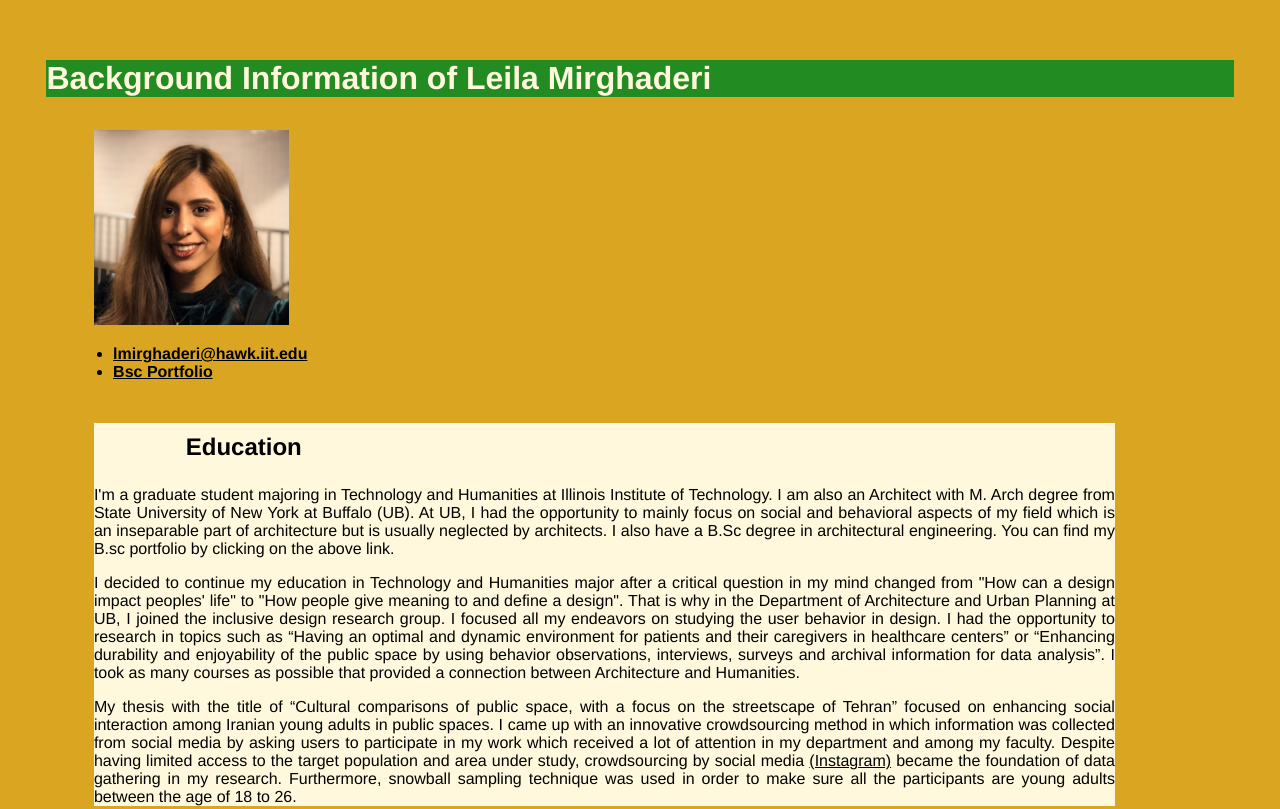
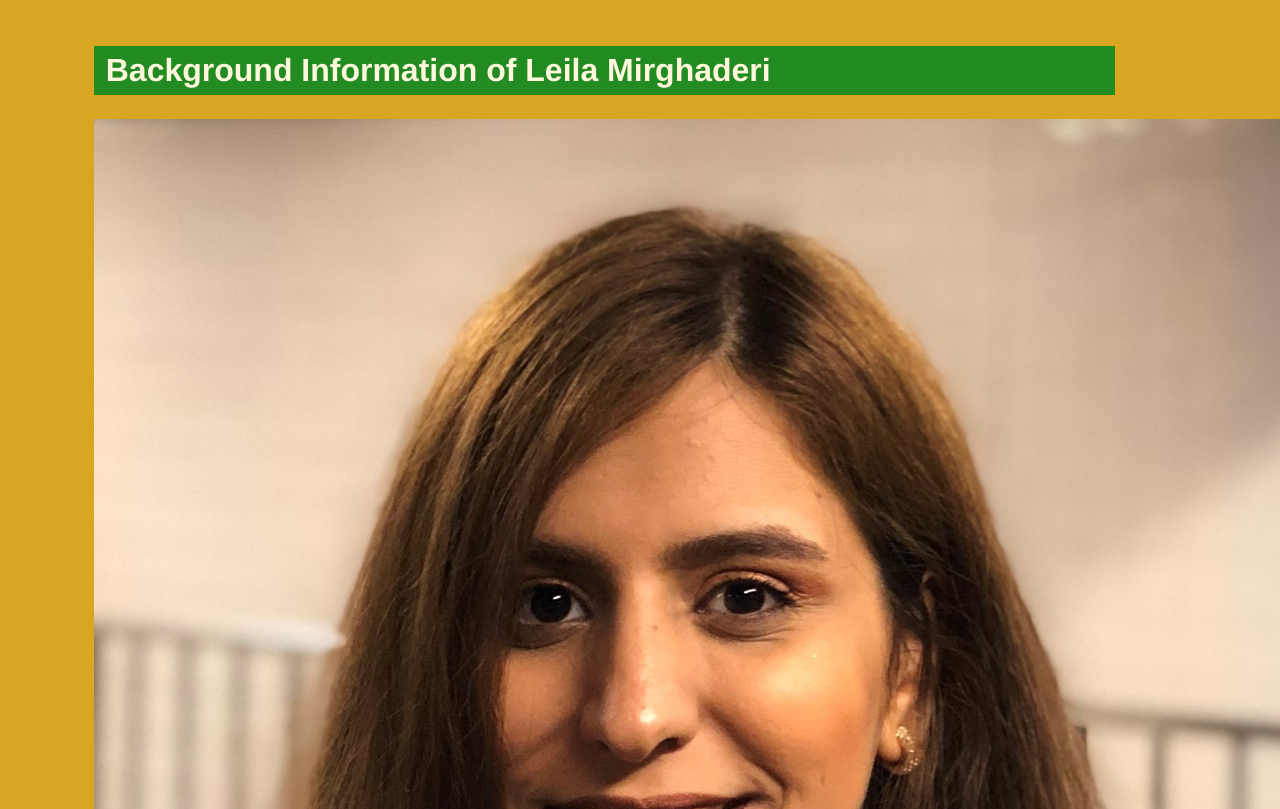
Before and after one commit to leilamirghaderi/project-one, a plain HTML site: page index.html in a window 1280 px wide. Shown: the top 809 px of the page. Drawn offline with Linux system fonts and the light colour scheme.

Commit message:
Add margin and padding to h1, add properties to img

```diff
--- a/main.css
+++ b/main.css
@@ -9,12 +9,24 @@ html{
 h1 {
   color: #FFF8DC;
   background-color: #228B22;
+  margin-right: 10%;
+  margin-left: 4%;
+  margin-top: 0%;
+  margin-bottom: 1%;
+  padding-left: 1%;
+  padding-right: 0%;
+  padding-top: .5%;
+  padding-bottom: .5%;
 }
 img {
+  display: block;
   padding-left: 4%;
   padding-right: 0%;
   padding-top: 1%;
   padding-bottom: 0%;
+  width: auto;
+  max-width: 100%;
+  height: auto;
 }
 h2 {
   color: #000000;
```
